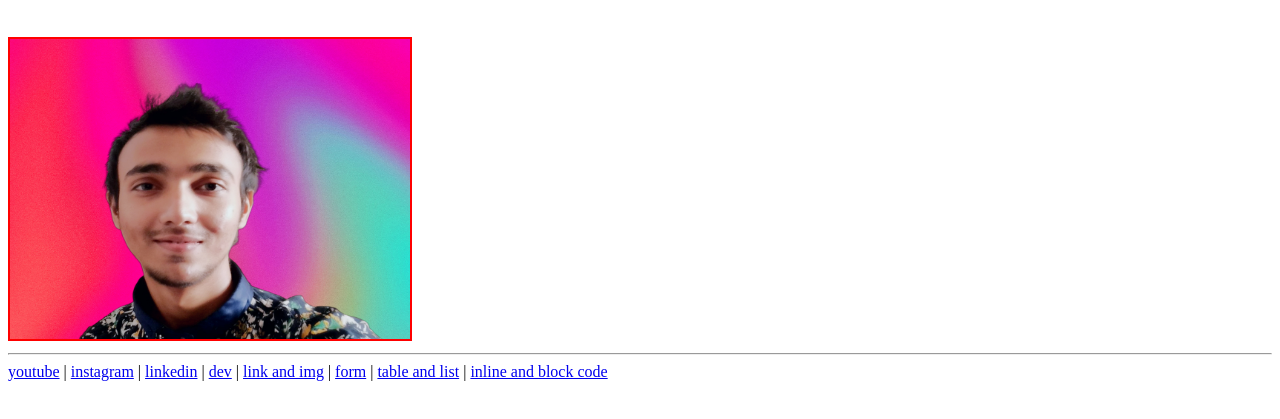
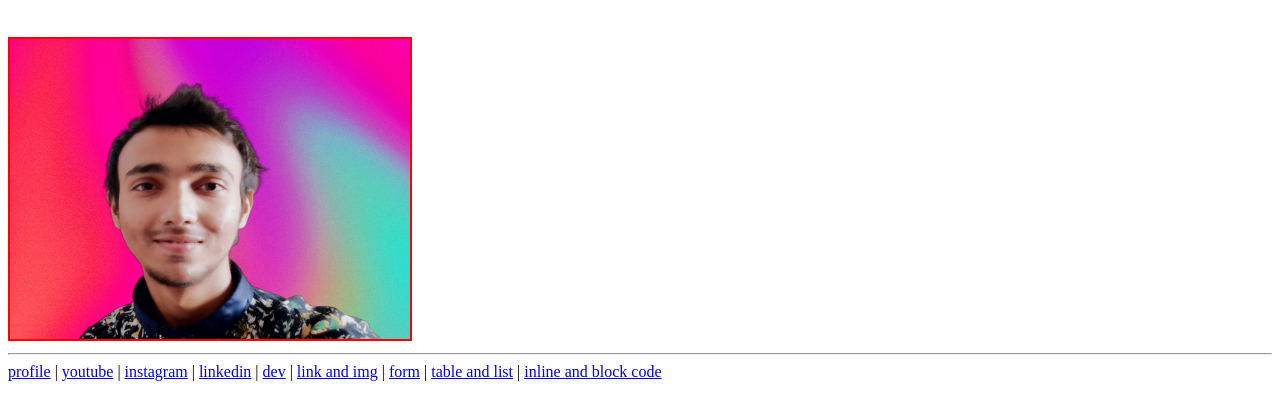
Before and after one commit to DEVKOSHTI/MyWebsite, a plain HTML site: page index.html in a window 1280 px wide. Shown: the part 61-480 px from the top of the page. Drawn offline with Linux system fonts and the light colour scheme.

Commit message:
Update index.html

```diff
--- a/index.html
+++ b/index.html
@@ -9,6 +9,7 @@
 <body>
     <h1>Creater of this website</h1><br>
     <img style="border: 2px solid red;" src="/MyWebsite/myimage.jpg" alt="fail to load" width="400" height="300"><hr>
+    <a href="/MyWebsite/profile.html">profile</a>&nbsp;|
     <a href="https://youtube.com/@GujDeeva" target="_blank">youtube</a>&nbsp;|
     <a href="https://instagram.com/devkoshti" target="_blank">instagram</a>&nbsp;|
     <a href="https://www.linkedin.com/in/devkoshti/" target="_blank">linkedin</a>&nbsp;|
```
